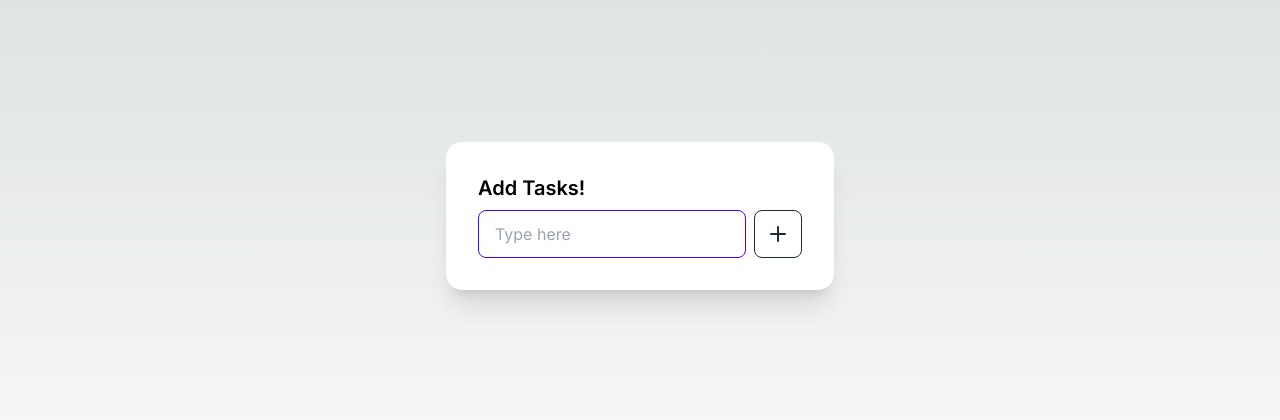
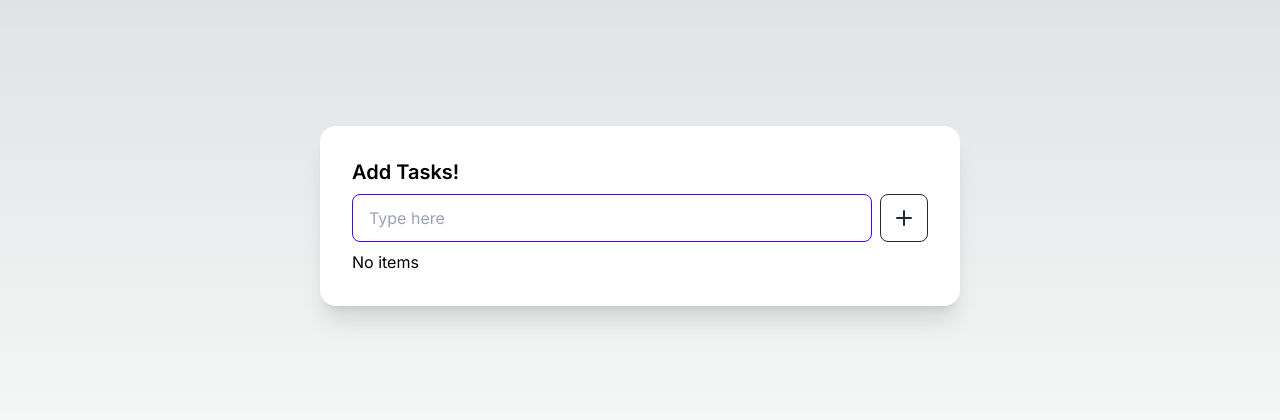
Before and after one commit to manurajpv/todo-app, a Next.js app: page / in a window 1280 px wide. Shown: the part 184-604 px from the top of the page. Built offline with nearby package versions, Linux system fonts and the light colour scheme.

Commit message:
added showing list for todos

```diff
--- a/src/app/page.tsx
+++ b/src/app/page.tsx
@@ -1,10 +1,10 @@
-import TodoList from "@/components/TodoList";
+import Todo from "@/components/Todo";
 import Image from "next/image";
 
 export default function Home() {
   return (
     <main className="h-screen flex justify-center items-center">
-      <TodoList/>
+      <Todo />
     </main>
-  )
+  );
 }
--- /dev/null
+++ b/src/components/Todo.tsx
@@ -0,0 +1,52 @@
+"use client";
+
+import { generateRandomId } from "@/lib/helper";
+import { TodoItem } from "@/lib/types";
+import { Plus } from "lucide-react";
+import React, { useState } from "react";
+import TodoList from "./TodoList";
+
+function Todo() {
+  const [userInput, setUserInput] = useState("");
+  const [list, setList] = useState<TodoItem[]>([]);
+  const handleAddTodo = () => {
+    if (userInput !== "") {
+      const newTodo: TodoItem = {
+        id: generateRandomId(),
+        title: userInput,
+        is_completed: false,
+      };
+      setList([...list, newTodo]);
+      setUserInput("");
+    }
+  };
+  return (
+    <div className="w-11/12 md:w-1/2">
+      <div className="card w-full bg-base-100 shadow-xl">
+        <div className="card-body">
+          <h2 className="card-title">Add Tasks!</h2>
+          <div className="flex gap-2">
+            <input
+              type="text"
+              placeholder="Type here"
+              className="input input-bordered input-primary w-full"
+              onChange={(e) => {
+                setUserInput(e.target.value);
+              }}
+              value={userInput}
+            />
+            <button
+              className="btn btn-square btn-outline"
+              onClick={handleAddTodo}
+            >
+              <Plus />
+            </button>
+          </div>
+          <TodoList items={list} />
+        </div>
+      </div>
+    </div>
+  );
+}
+
+export default Todo;
--- a/src/components/TodoList.tsx
+++ b/src/components/TodoList.tsx
@@ -1,49 +1,38 @@
-"use client";
+import { TodoItem } from "@/lib/types";
+import { Pen, Trash } from "lucide-react";
+import React from "react";
 
-import { generateRandomId } from "@/lib/helper";
-import { TodoItem } from "@/lib/types";
-import { Plus } from "lucide-react";
-import React, { useState } from "react";
-
-function TodoList() {
-  const [userInput, setUserInput] = useState("");
-  const [list, setList] = useState<TodoItem[]>([]);
-  const handleAddTodo = () => {
-    if (userInput !== "") {
-      const newTodo: TodoItem = {
-        id: generateRandomId(),
-        title: userInput,
-        is_completed: false,
-      };
-      setList([...list, newTodo]);
-      setUserInput("");
-      console.log(list);
-    }
-  };
+function TodoList({ items }: { items: TodoItem[] }) {
   return (
     <div>
-      <div className="card w-100 bg-base-100 shadow-xl">
-        <div className="card-body">
-          <h2 className="card-title">Add Tasks!</h2>
-          <div className="flex gap-2">
-            <input
-              type="text"
-              placeholder="Type here"
-              className="input input-bordered input-primary w-full max-w-xs"
-              onChange={(e) => {
-                setUserInput(e.target.value);
-              }}
-              value={userInput}
-            />
-            <button
-              className="btn btn-square btn-outline"
-              onClick={handleAddTodo}
-            >
-              <Plus />
-            </button>
-          </div>
+      {items.length !== 0 ? (
+        <div className="flex flex-col gap-1">
+          {items.map((item, index) => {
+            return (
+              <div
+                key={index}
+                className="flex flex-col lg:flex-row flex-wrap items-center gap-3 lg:justify-between justify-center w-full py-3"
+              >
+                <div className="card bg-neutral shadow-xl flex-1 lg:w-[80%] w-full">
+                  <div className="card-body py-4 break-words">
+                    <p>{item.title}</p>
+                  </div>
+                </div>
+                <div className="flex gap-2">
+                  <button className="btn btn-square btn-outline basis-*">
+                    <Pen />
+                  </button>
+                  <button className="btn btn-square btn-outline basis-*">
+                    <Trash />
+                  </button>
+                </div>
+              </div>
+            );
+          })}
         </div>
-      </div>
+      ) : (
+        <>No items</>
+      )}
     </div>
   );
 }
```
